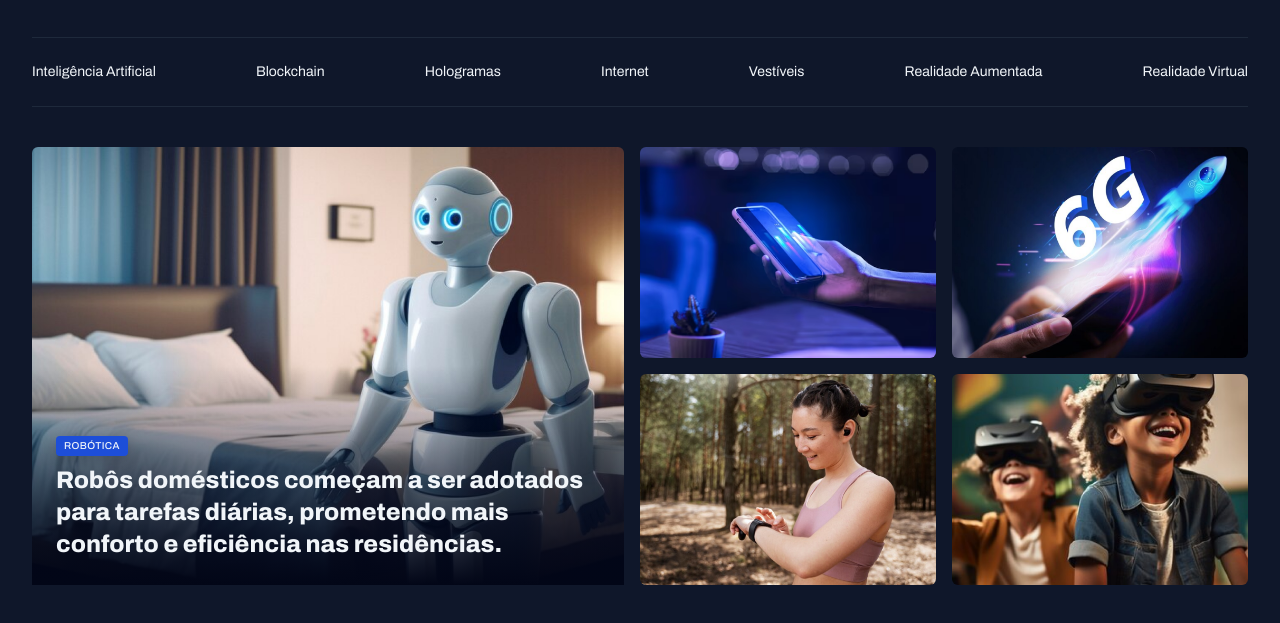
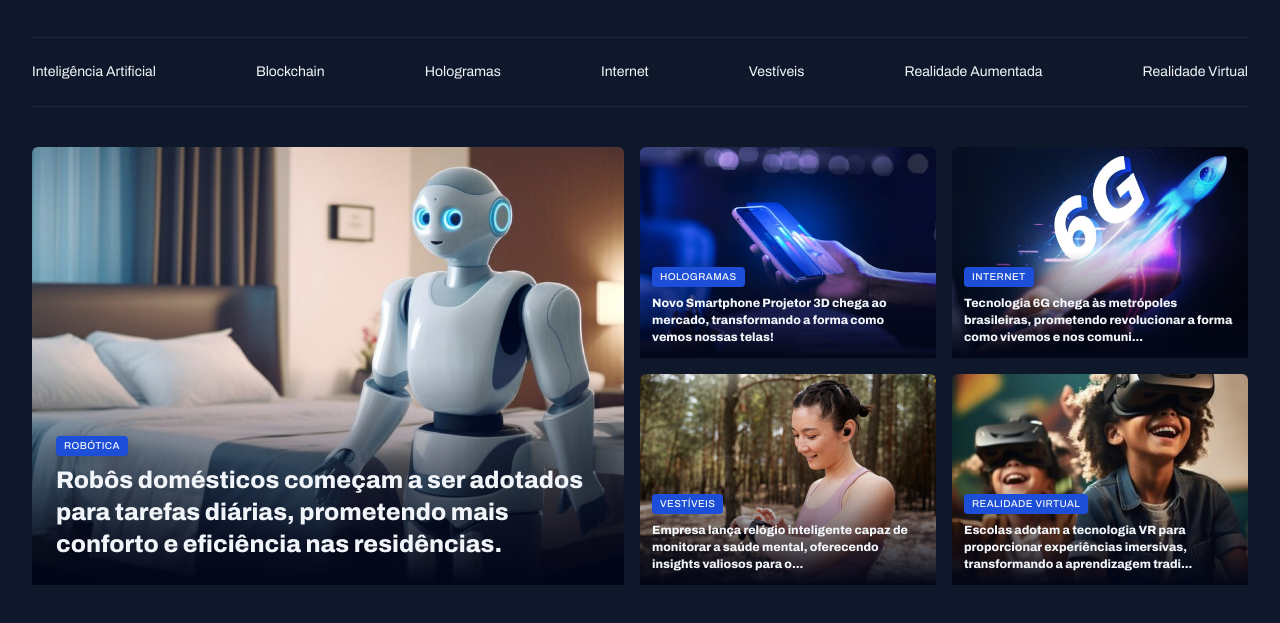
Before and after one commit to zaac-dev/Portal-noticias, a plain HTML site: page index.html in a window 1280 px wide. Shown: the part 63-686 px from the top of the page. Drawn offline with Linux system fonts and the light colour scheme.

Commit message:
ajuste na seção destaque

```diff
--- a/index.html
+++ b/index.html
@@ -47,31 +47,75 @@
         <section id="featured" class="grid grid-flow-col gap-16px">
             <figure class="card">
                 <img src="assets/images/Image 01.png" alt="">
+
                 <figcaption>
                     <span class="content-tag">robótica</span>
+
                     <h2 class="text-2xl">
                         Robôs domésticos começam a ser adotados para tarefas diárias,
                         prometendo mais conforto e eficiência nas residências.
                     </h2>
                 </figcaption>
+
             </figure>
 
             <div class="grid grid-cols-2 gap-16px">
-                <div>
-                    <img src="assets/images/Image 02.png" alt="">
-                </div>
+                <figure  class="card">
 
-                <div>
-                    <img src="assets/images/Image 03.png" alt="">
-                </div>
+                    <img src="assets/images/Image 02.png" alt="Hologramas">
 
-                <div>
-                    <img src="assets/images/Image 04.png" alt="">
-                </div>
+                    <figcaption>
+                        <span class="content-tag">Hologramas</span>
 
-                <div>
-                    <img src="assets/images/Image 05.png" alt="">
-                </div>
+                        <h2 class="text-lg">
+                            Novo Smartphone Projetor 3D chega ao mercado,
+                             transformando a forma como vemos nossas telas!
+                        </h2>
+                    </figcaption>
+
+                </figure>
+
+                <figure class="card">
+                    <img src="assets/images/Image 03.png" alt="Internet">
+
+                    <figcaption>
+                        <span class="content-tag">Internet</span>
+
+                        <h2 class="text-lg">
+                            Tecnologia 6G chega às metrópoles brasileiras,
+                            prometendo revolucionar a forma como vivemos e nos comuni...
+                        </h2>
+                    </figcaption>
+
+                </figure>
+
+                <figure class="card">
+                    <img src="assets/images/Image 04.png" alt="Vestíveis">
+
+                    <figcaption>
+                        <span class="content-tag">Vestíveis</span>
+
+                        <h2 class="text-lg">
+                            Empresa lança relógio inteligente capaz de monitorar a saúde mental,
+                            oferecendo insights valiosos para o...
+                        </h2>
+                    </figcaption>
+
+                </figure>
+
+                <figure class="card">
+                    <img src="assets/images/Image 05.png" alt="Realidade Virtual">
+
+                    <figcaption>
+                        <span class="content-tag">Realidade Virtual</span>
+
+                        <h2 class="text-lg">
+                            Escolas adotam a tecnologia VR para proporcionar experiências imersivas,
+                            transformando a aprendizagem tradi...
+                        </h2>
+                    </figcaption>
+
+                </figure>
 
             </div>
         </section>
--- a/styles/global.css
+++ b/styles/global.css
@@ -15,7 +15,7 @@
     --font-family: "Archivo", sans-serif;
     --h1: 800 24px/135% var(--font-family);
     --h2: 800 16px/140% var(--font-family);
-    --h3: 800 16px/140% var(--font-family);
+    --h3: 800 12px/140% var(--font-family);
     --text-span: 600 14px/145% var(--font-family);
     --text: 400 14px/140% var(--font-family);
     --text-sm: 400 14px/160% var(--font-family);
--- a/styles/sections.css
+++ b/styles/sections.css
@@ -24,6 +24,10 @@
         bottom: 0;
         padding: 24px;
 
+        &:has(.text-lg) {
+            padding: 12px;
+        }
+
         h2 {
             margin-top: 8px;
         }
```
